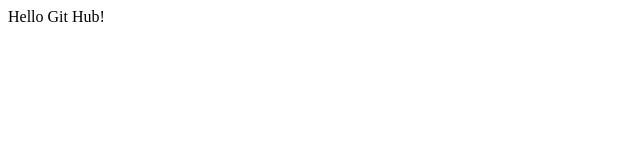
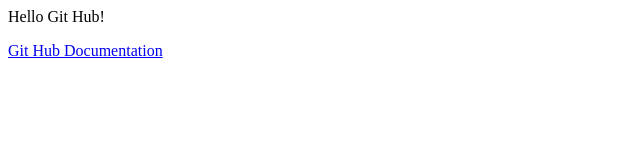
Before and after one commit to powergeoff/testpush, a plain HTML site: page index.html in a window 1280 px wide. Shown: the whole page, without its empty margins (0-640 px from the left). Drawn offline with Linux system fonts and the light colour scheme.

Commit message:
Second commit

```diff
--- a/index.html
+++ b/index.html
@@ -1,5 +1,6 @@
 <html>
 	<body>
 		<p>Hello Git Hub!</p>
+		<a href="https://help.github.com/en/github/importing-your-projects-to-github/adding-an-existing-project-to-github-using-the-command-line">Git Hub Documentation</a>
 	</body>
 </html>
```
